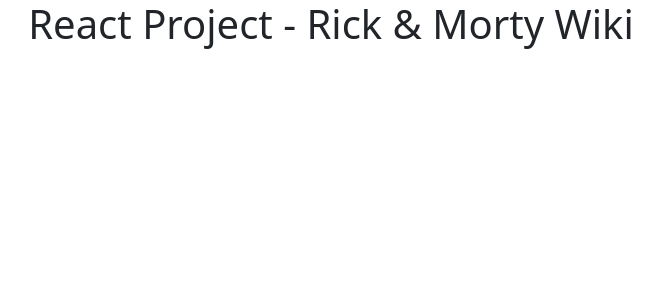
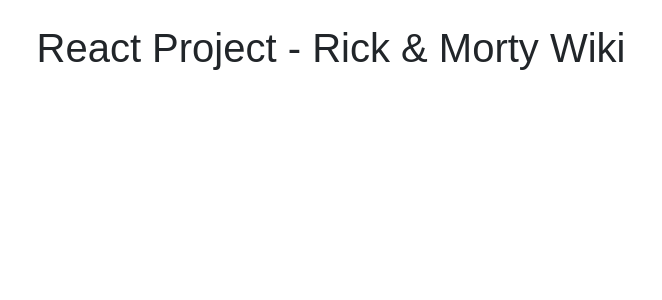
Before and after one commit to squinteye1/react-wiki, a React (Create React App) app: page / in a window 1280 px wide. Shown: the top 300 px of the page, without its empty margins (309-971 px from the left). Built offline with nearby package versions, Linux system fonts and the light colour scheme.

Commit message:
setup components

```diff
--- a/src/App.js
+++ b/src/App.js
@@ -4,7 +4,13 @@
 function App() {
   return (
     <div className="App">
-      <h1 className="text-center">React Project - Rick &amp; <span className="primary">Morty Wiki</span></h1>
+      <h1 className="text-center ubuntu my-4">React Project - Rick &amp; <span className="primary">Morty Wiki</span></h1>
+      <div className="container">
+        <div className="row">
+          <div className="col-3"></div>
+          <div className="col-8"></div>
+        </div>
+      </div>
     </div>
   );
 }
--- a/src/index.css
+++ b/src/index.css
@@ -1,10 +1,12 @@
 body {
   margin: 0;
-  font-family: -apple-system, BlinkMacSystemFont, 'Segoe UI', 'Roboto', 'Oxygen',
-    'Ubuntu', 'Cantarell', 'Fira Sans', 'Droid Sans', 'Helvetica Neue',
-    sans-serif;
+  font-family: 'Ubuntu', sans-serif;
   -webkit-font-smoothing: antialiased;
   -moz-osx-font-smoothing: grayscale;
+}
+
+.ubuntu {
+  font-family: 'Ubuntu', sans-serif;
 }
 
 code {
```
Also changed, not shown: src/components/Filters/Filters.js (added, +9 -0 lines), src/components/Cards/Cards.js (added), src/components/Pagination/Pagination.js (added), src/components/Search/Search.js (added), 1 other file (tests, documents, lock files or other folders).
